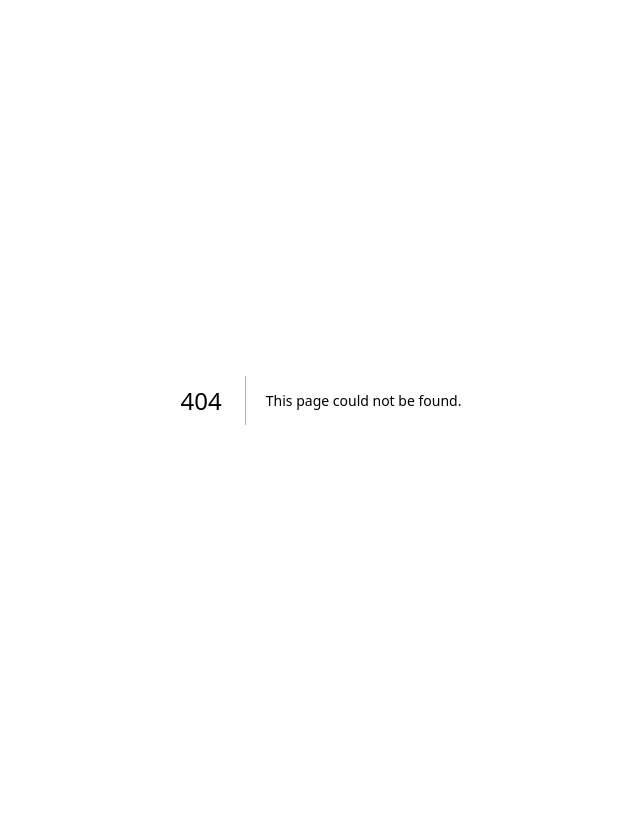
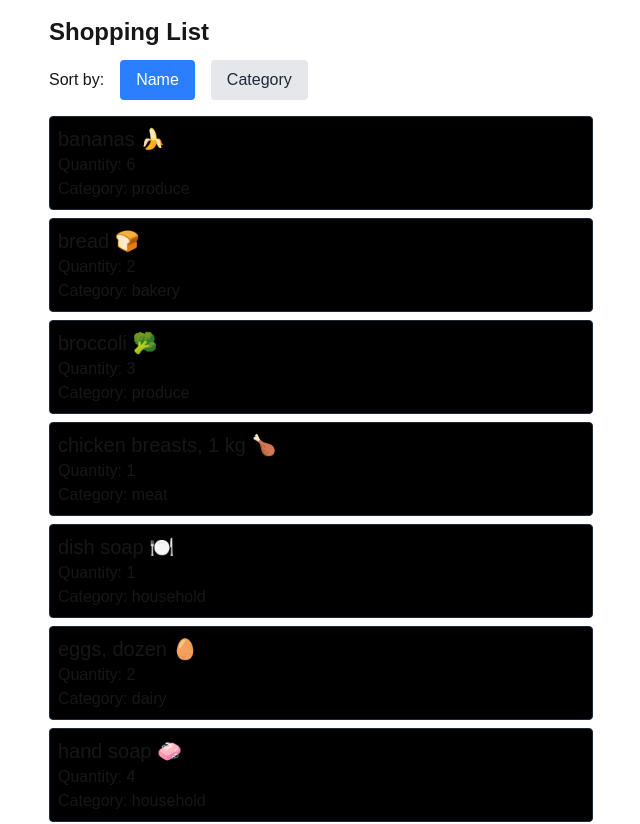
Before and after one commit to felix101930/cprg306-assignments, a Next.js app: page /week-7 in a window 1280 px wide. Before the commit this address had no page. Shown: the top 824 px of the page, without its empty margins (319-959 px from the left). Before the commit the page ends 800 px from the top, so only its background shows below. Built offline with nearby package versions, Linux system fonts and the light colour scheme.

Commit message:
adds week7 initial files

```diff
--- /dev/null
+++ b/app/week-7/item-list.js
@@ -0,0 +1,58 @@
+"use client";
+
+import { useState } from 'react';
+import Item from './item';
+import itemsData from './items.json';
+
+export default function ItemList() {
+  const [items, setItems] = useState(itemsData);
+  const [sortBy, setSortBy] = useState("name");
+
+  const sortedItems = [...items].sort((a, b) => {
+    if (sortBy === "name") {
+      return a.name.localeCompare(b.name);
+    }
+    if (sortBy === "category") {
+      return a.category.localeCompare(b.category);
+    }
+    return 0;
+  });
+
+  return (
+    <div className="max-w-2xl mx-auto">
+      <div className="flex items-center gap-4 mb-4">
+        <span className="font-medium">Sort by:</span>
+        <button
+          onClick={() => setSortBy("name")}
+          className={`px-4 py-2 rounded ${
+            sortBy === "name"
+              ? "bg-blue-500 text-white"
+              : "bg-gray-200 text-gray-800"
+          }`}
+        >
+          Name
+        </button>
+        <button
+          onClick={() => setSortBy("category")}
+          className={`px-4 py-2 rounded ${
+            sortBy === "category"
+              ? "bg-blue-500 text-white"
+              : "bg-gray-200 text-gray-800"
+          }`}
+        >
+          Category
+        </button>
+      </div>
+      <ul>
+        {sortedItems.map((item) => (
+          <Item
+            key={item.id}
+            name={item.name}
+            quantity={item.quantity}
+            category={item.category}
+          />
+        ))}
+      </ul>
+    </div>
+  );
+}
--- /dev/null
+++ b/app/week-7/item.js
@@ -0,0 +1,13 @@
+export default function Item({ name, quantity, category }) {
+    return (
+        <li className="bg-black p-2 my-2 rounded border border-gray-800">
+            <h3 className="text-xl">{name}</h3>
+            <p>
+                Quantity: {quantity}
+            </p>
+            <p>
+                Category: {category}
+            </p>
+        </li>
+    );
+}
--- /dev/null
+++ b/app/week-7/items.json
@@ -0,0 +1,74 @@
+[
+  {
+    "id": "1h2GJKH12gkHG31h1H",
+    "name": "milk, 4 L 🥛",
+    "quantity": 1,
+    "category": "dairy"
+  },
+  {
+    "id": "2KJH3k2j3H1k2J3K1H",
+    "name": "bread 🍞",
+    "quantity": 2,
+    "category": "bakery"
+  },
+  {
+    "id": "3h2KJH3k2j3H1k2J3",
+    "name": "eggs, dozen 🥚",
+    "quantity": 2,
+    "category": "dairy"
+  },
+  {
+    "id": "4k2J3K1H2GJKH12gk",
+    "name": "bananas 🍌",
+    "quantity": 6,
+    "category": "produce"
+  },
+  {
+    "id": "5H1h1H2KJH3k2j3H",
+    "name": "broccoli 🥦",
+    "quantity": 3,
+    "category": "produce"
+  },
+  {
+    "id": "6H1k2J3K1H2GJKH1",
+    "name": "chicken breasts, 1 kg 🍗",
+    "quantity": 1,
+    "category": "meat"
+  },
+  {
+    "id": "7gkHG31h1H2KJH3k",
+    "name": "pasta sauce 🍝",
+    "quantity": 3,
+    "category": "canned goods"
+  },
+  {
+    "id": "8j3H1k2J3K1H2GJK",
+    "name": "spaghetti, 454 g 🍝",
+    "quantity": 2,
+    "category": "dry goods"
+  },
+  {
+    "id": "9H12gkHG31h1H2KJ",
+    "name": "toilet paper, 12 pack 🧻",
+    "quantity": 1,
+    "category": "household"
+  },
+  {
+    "id": "10H3k2j3H1k2J3K1",
+    "name": "paper towels, 6 pack",
+    "quantity": 1,
+    "category": "household"
+  },
+  {
+    "id": "11k2J3K1H2GJKH12",
+    "name": "dish soap 🍽️",
+    "quantity": 1,
+    "category": "household"
+  },
+  {
+    "id": "12GJKH12gkHG31h1",
+    "name": "hand soap 🧼",
+    "quantity": 4,
+    "category": "household"
+  }
+]
--- /dev/null
+++ b/app/week-7/new-item.js
@@ -0,0 +1,110 @@
+"use client";
+
+import { useState } from 'react';
+
+export default function NewItem() {
+    const [name, setName] = useState("");
+    const [category, setCategory] = useState("produce");
+    const [quantity, setQuantity] = useState(1);
+
+    const handleSubmit = (e) => {
+        e.preventDefault();
+
+        const item = {
+            name: name,
+            quantity: quantity,
+            category: category,
+        };
+
+        console.log(item);
+        alert(`Name: ${name}\nQuantity: ${quantity}\nCategory: ${category}`);
+
+        // Reset form
+        setName("");
+        setQuantity(1);
+        setCategory("produce");
+    };
+
+    const increment = () => {
+        if (quantity < 20) {
+            setQuantity(quantity + 1);
+        }
+    };
+
+    const decrement = () => {
+        if (quantity > 1) {
+            setQuantity(quantity - 1);
+        }
+    };
+
+    return (
+        <form onSubmit={handleSubmit} className="bg-black p-6 rounded-lg max-w-md mx-auto">
+            <div className="mb-4">
+                <label className="block text-white text-lg mb-2">Name:</label>
+                <input
+                    type="text"
+                    value={name}
+                    onChange={(e) => setName(e.target.value)}
+                    required
+                    className="w-full p-2 text-lg bg-gray-800 text-white rounded-lg focus:outline-none focus:ring-2 focus:ring-blue-500"
+                    placeholder="Item name"
+                />
+            </div>
+
+            <div className="mb-4">
+                <label className="block text-white text-lg mb-2">Category:</label>
+                <select
+                    value={category}
+                    onChange={(e) => setCategory(e.target.value)}
+                    required
+                    className="w-full p-2 text-lg bg-gray-800 text-white rounded-lg focus:outline-none focus:ring-2 focus:ring-blue-500"
+                >
+                    <option value="Produce">Produce</option>
+                    <option value="Dairy">Dairy</option>
+                    <option value="Bakery">Bakery</option>
+                    <option value="Meat">Meat</option>
+                    <option value="Frozen">Frozen Foods</option>
+                    <option value="Canned">Canned Goods</option>
+                    <option value="Dry">Dry Goods</option>
+                    <option value="Beverages">Beverages</option>
+                    <option value="Snacks">Snacks</option>
+                    <option value="Household">Household</option>
+                    <option value="Other">Other</option>
+                </select>
+            </div>
+
+            <div className="mb-4">
+                <label className="block text-white text-lg mb-2">Quantity:</label>
+                <div className="flex items-center space-x-3">
+                    <button
+                        type = "button"
+                        onClick={decrement}
+                        disabled={quantity <= 1}
+                        className="w-10 h-10 flex items-center justify-center bg-gray-800 text-white text-xl rounded-lg disabled:opacity-50 hover:bg-gray-700 transition-colors"
+                    >
+                        -
+                    </button>
+                    <span className="w-12 text-center text-xl text-white">{quantity}</span>
+                    <button
+                        type = "button"
+                        onClick={increment}
+                        disabled={quantity >= 20}
+                        className="w-10 h-10 flex items-center justify-center bg-blue-600 text-white text-xl rounded-lg disabled:opacity-50 hover:bg-blue-500 transition-colors"
+                    >
+                        +
+                    </button>
+                </div>
+                <p className="text-blue-400 text-sm mt-2">
+                    Allowed range: 1-20
+                </p>
+            </div>
+
+            <button
+                type="submit"
+                className="w-full bg-blue-600 text-white py-2 px-4 rounded-lg hover:bg-blue-500 transition-colors text-lg font-semibold"
+            >
+                Add Item
+            </button>
+        </form>
+    );
+}
--- /dev/null
+++ b/app/week-7/page.js
@@ -0,0 +1,10 @@
+import ItemList from './item-list';
+
+export default function Page() {
+    return (
+        <main className="p-4 max-w-xl mx-auto">
+            <h1 className="text-2xl font-bold mb-3">Shopping List</h1>
+            <ItemList />
+        </main>
+    );
+}
```
